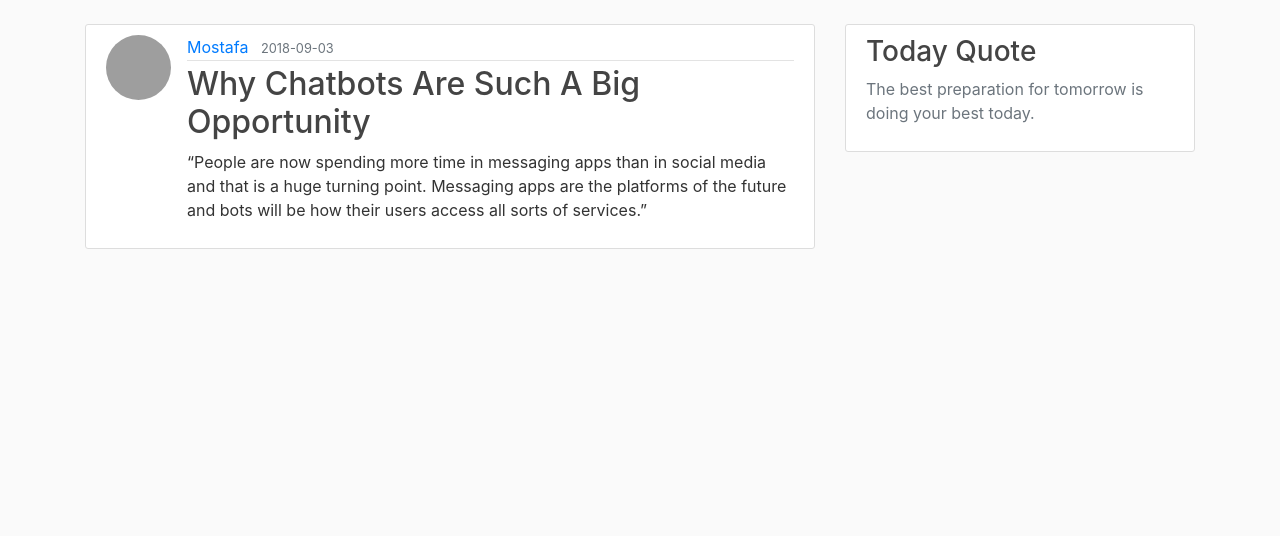
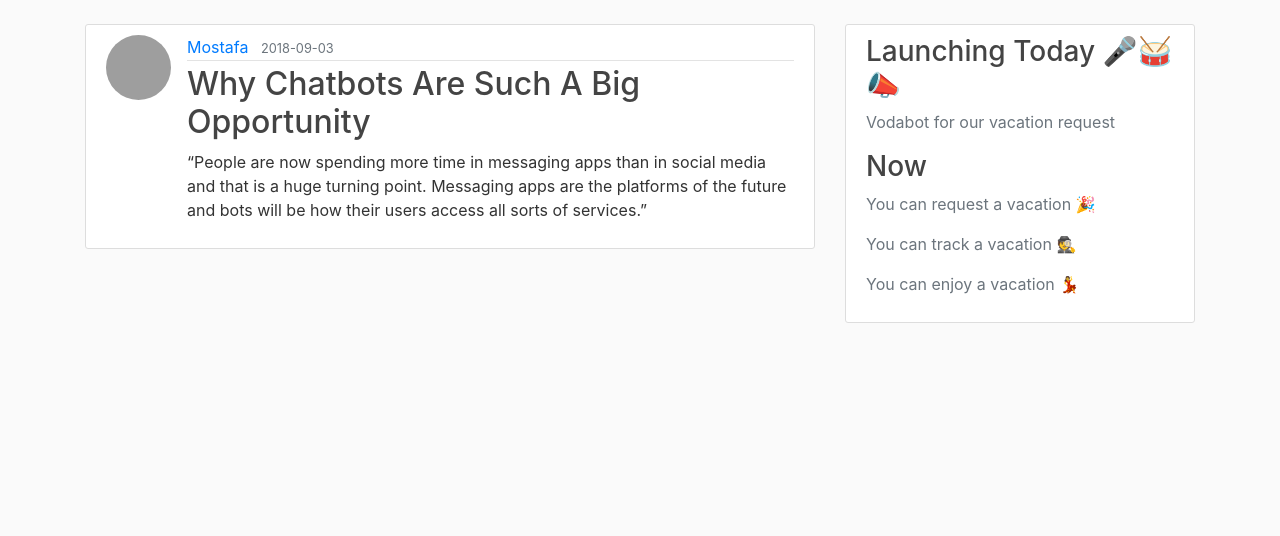
Before and after one commit to moabdelmoez/vacabot, a Flask app: page / in a window 1280 px wide. Shown: the part 56-592 px from the top of the page. Run offline with Flask 2, Linux system fonts and the light colour scheme; data comes from the database, SQL or seed files in the repository; both versions use the stored data as it was after the commit; some libraries are stand-ins or nearby versions; grey boxes are pictures that could not be loaded.

Commit message:
styling the website

```diff
--- a/flaskblog/templates/index.html
+++ b/flaskblog/templates/index.html
@@ -21,7 +21,7 @@
   <body>
       <div class="container">
         <div class="header">
-          <h2>We are here for You</h2>
+          <h2><b>We are here for You 🚩</b></h2>
         </div>
         <div class="chat-container" id="my-chat">
             <!-- chat messages -->
--- a/flaskblog/templates/layout.html
+++ b/flaskblog/templates/layout.html
@@ -61,9 +61,12 @@
         </div>
         <div class="col-md-4">
           <div class="content-section">
-            <h3>Today Quote</h3>
-            <p class='text-muted'>The best preparation for tomorrow is doing your best today.
-            </p>
+            <h3>Launching Today 🎤🥁📣</h3>
+            <p class='text-muted'>Vodabot for our vacation request</p>
+            <h3>Now</h3>
+            <p class='text-muted'>You can request a vacation 🎉</p>
+            <p class='text-muted'>You can track a vacation 🕵</p>
+            <p class='text-muted'>You can enjoy a vacation 💃</p>
           </div>
         </div>
       </div>
```
Also changed, not shown: flaskblog/static/style.css (+4 -4 lines), flaskblog/site.db.
